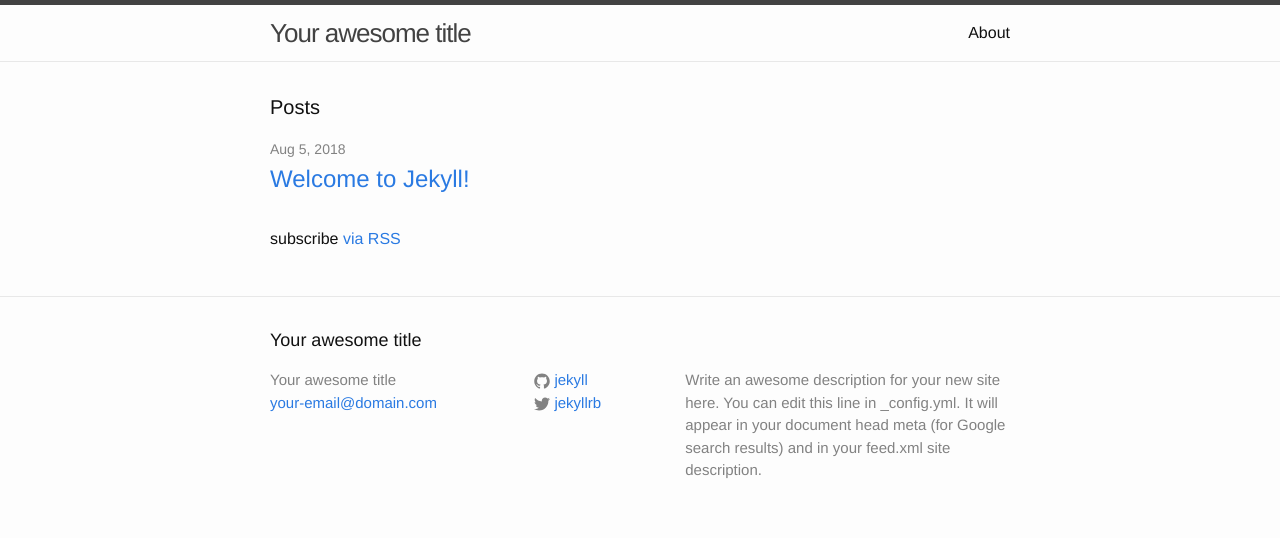
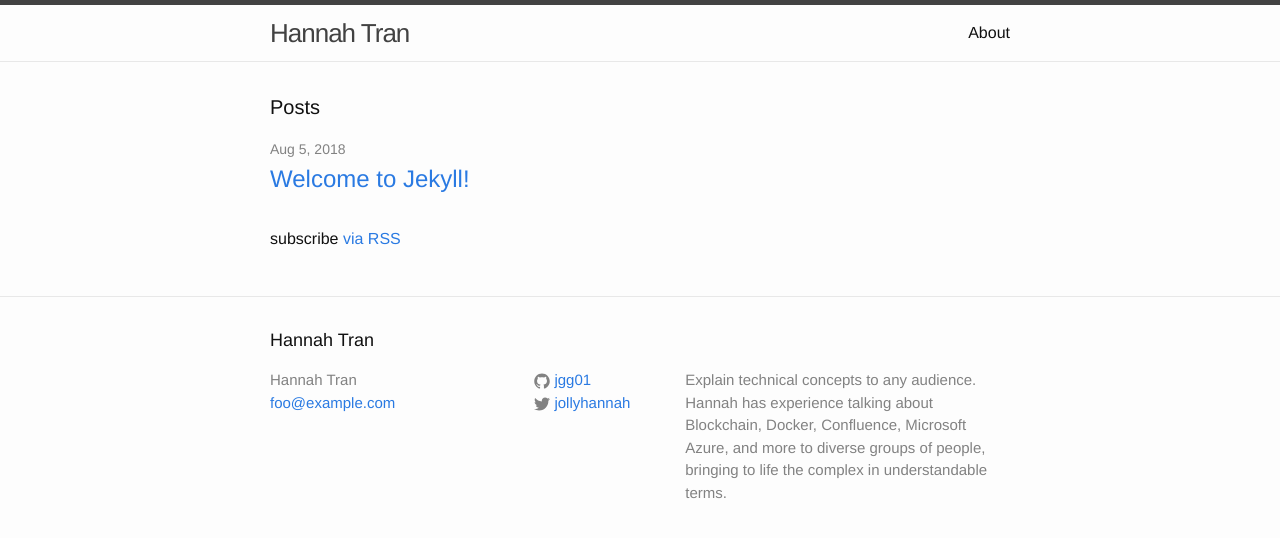
Before and after one commit to jgg01/hannahjtran.com, a Jekyll site: the page built from index.html, in a window 1280 px wide. Shown: the top 538 px of the page. Built offline with Jekyll 4.4.1, drawn with Linux system fonts in a browser that asks for light colours.

Commit message:
feat: updated description

```diff
--- a/_config.yml
+++ b/_config.yml
@@ -1,14 +1,14 @@
 # Site settings
-title: Your awesome title
-email: your-email@domain.com
+title: Hannah Tran
+email: foo@example.com
 description: > # this means to ignore newlines until "baseurl:"
-  Write an awesome description for your new site here. You can edit this
-  line in _config.yml. It will appear in your document head meta (for
-  Google search results) and in your feed.xml site description.
+  Explain technical concepts to any audience. Hannah has experience talking
+  about Blockchain, Docker, Confluence, Microsoft Azure, and more to diverse
+  groups of people, bringing to life the complex in understandable terms.
 baseurl: "" # the subpath of your site, e.g. /blog/
-url: "http://yourdomain.com" # the base hostname & protocol for your site
-twitter_username: jekyllrb
-github_username:  jekyll
+url: "http://hannahjtran.com" # the base hostname & protocol for your site
+twitter_username: jollyhannah
+github_username:  jgg01
 
 # Build settings
 markdown: kramdown
```
